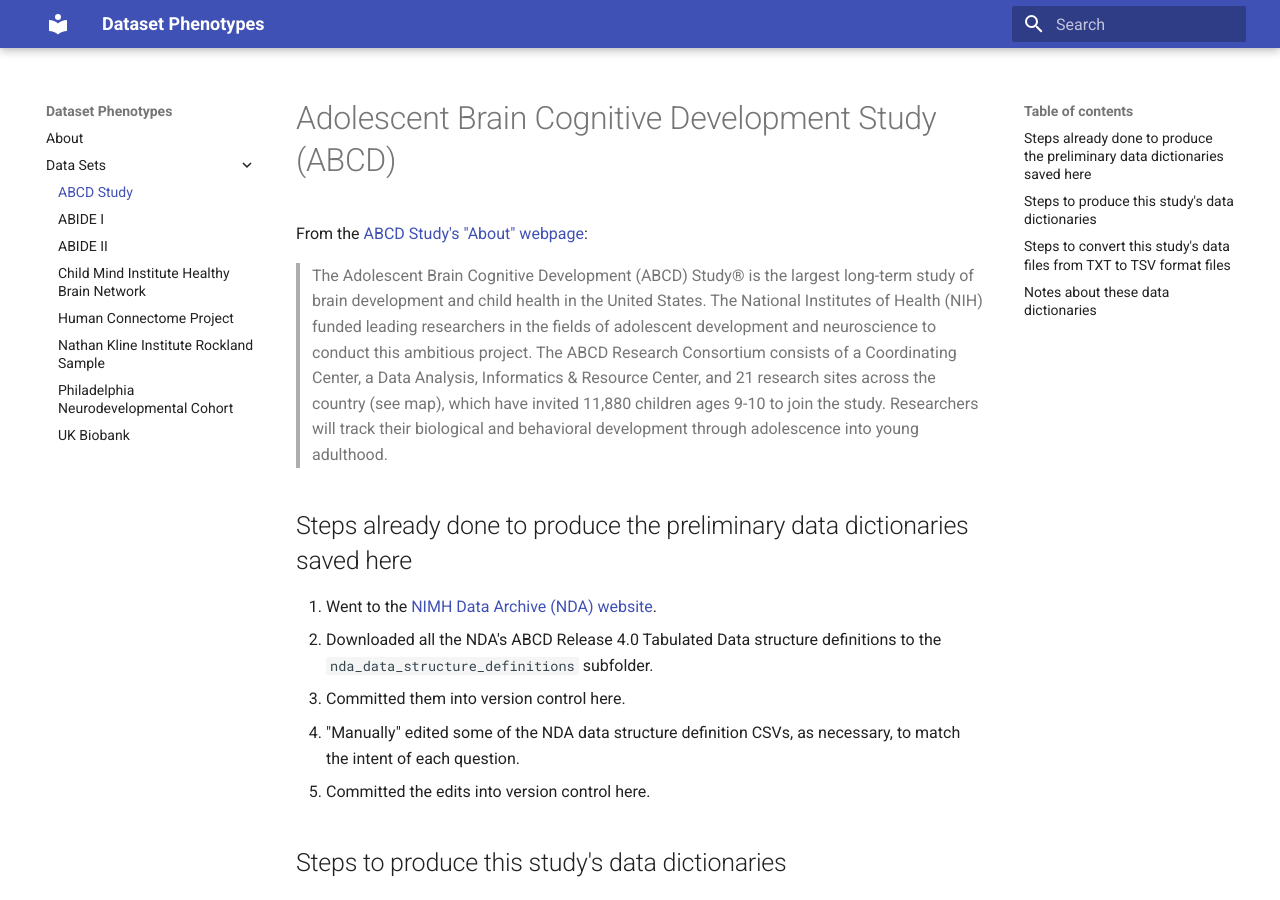
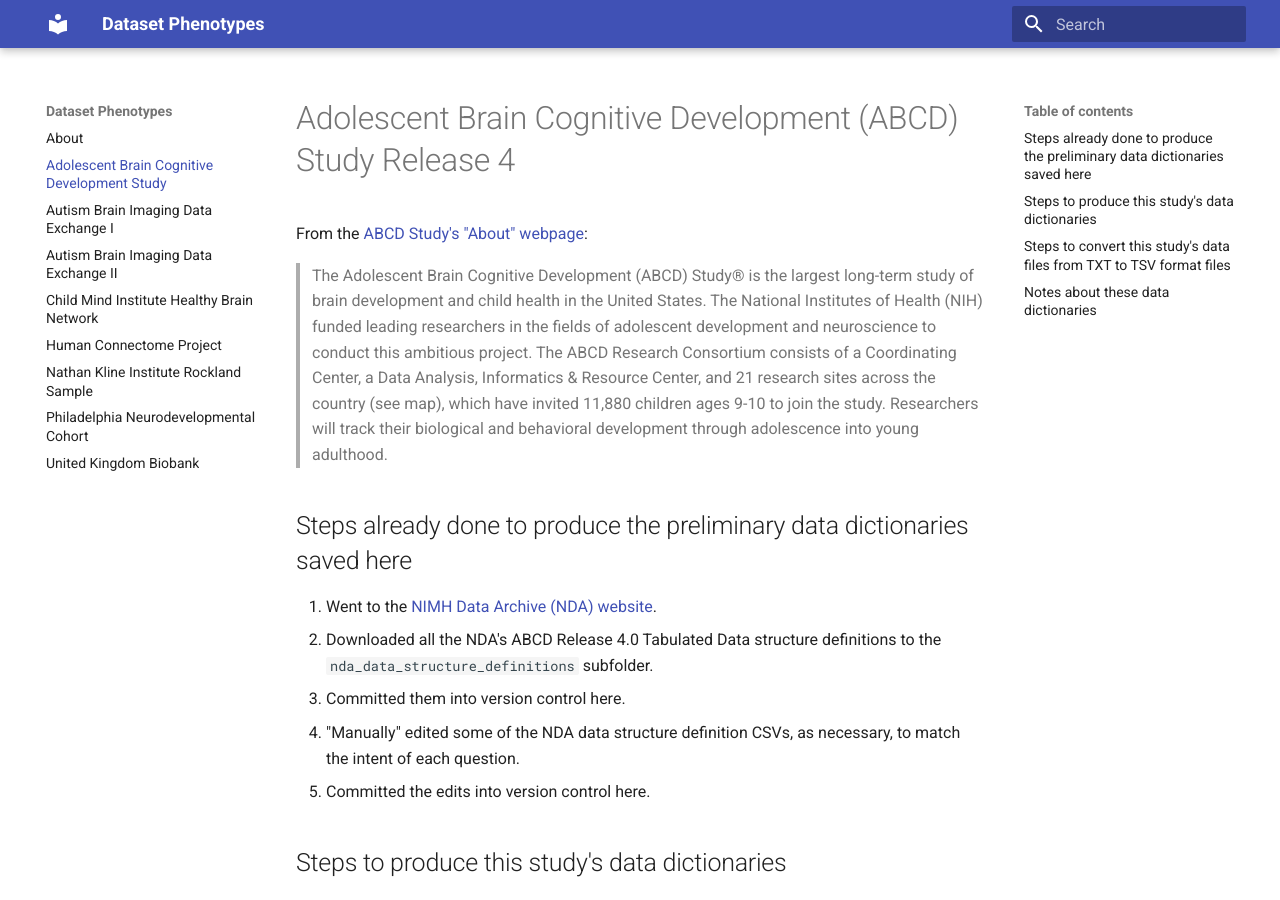
Before and after one commit to nimh-dsst/dataset-phenotypes, an MkDocs documentation site: the page built from docs/ABCD_4.md, in a window 1280 px wide and 900 px high. Built offline with MkDocs 1.6.1 and Material for MkDocs 9.7.7, drawn with Linux system fonts in a browser that asks for light colours.

Commit message:
Small version 2 docs updates

```diff
--- a/docs/ABCD_4.md
+++ b/docs/ABCD_4.md
@@ -1,4 +1,4 @@
-# Adolescent Brain Cognitive Development Study (ABCD)
+# Adolescent Brain Cognitive Development (ABCD) Study Release 4
 
 From the [ABCD Study's "About" webpage](https://abcdstudy.org/about/):
 
--- a/mkdocs.yml
+++ b/mkdocs.yml
@@ -4,16 +4,14 @@ docs_dir: docs
 
 nav:
   - About: index.md
-
-  - Data Sets:
-    - ABCD Study: ABCD_4.md
-    - ABIDE I: ABIDE_I.md
-    - ABIDE II: ABIDE_II.md
-    - Child Mind Institute Healthy Brain Network: HBN.md
-    - Human Connectome Project: HCP_1200.md
-    - Nathan Kline Institute Rockland Sample: NKI.md
-    - Philadelphia Neurodevelopmental Cohort: PNC.md
-    - UK Biobank: UKB.md
+  - Adolescent Brain Cognitive Development Study: ABCD_4.md
+  - Autism Brain Imaging Data Exchange I: ABIDE_I.md
+  - Autism Brain Imaging Data Exchange II: ABIDE_II.md
+  - Child Mind Institute Healthy Brain Network: HBN.md
+  - Human Connectome Project: HCP_1200.md
+  - Nathan Kline Institute Rockland Sample: NKI.md
+  - Philadelphia Neurodevelopmental Cohort: PNC.md
+  - United Kingdom Biobank: UKB.md
 
 theme: material
 
```
Also changed, not shown: docs/HCP_1200.md (+1 -1 lines), docs/NKI.md (+1 -1 lines), docs/PNC.md (+1 -1 lines), docs/UKB.md (+1 -1 lines).
